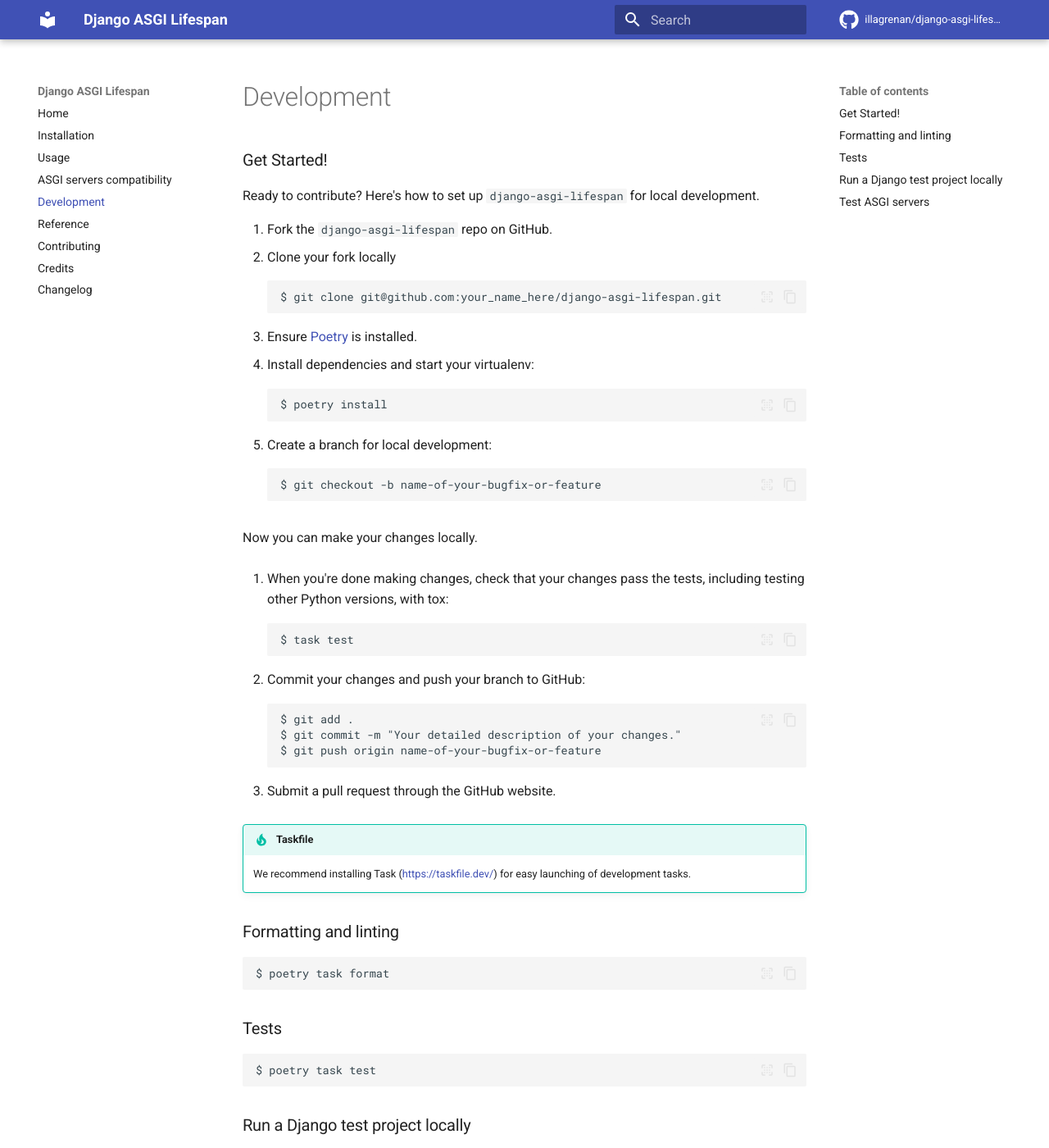
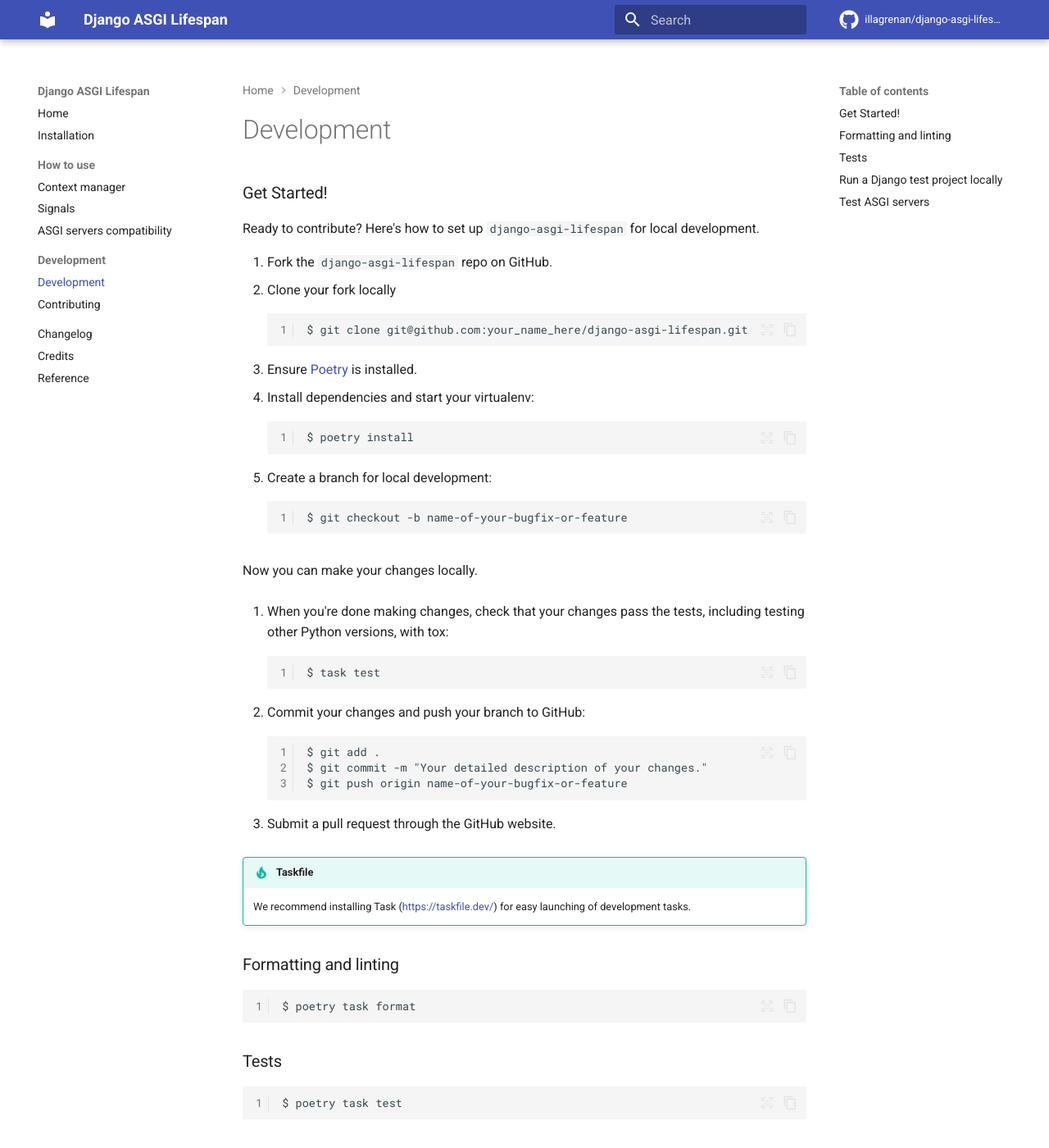
Before and after one commit to illagrenan/django-asgi-lifespan, an MkDocs documentation site: the page built from docs/development.md, in a window 1280 px wide and 1400 px high. Shown: the whole window at 82% size. Built offline with MkDocs 1.6.1 and Material for MkDocs 9.7.7, drawn with Linux system fonts in a browser that asks for light colours; comment, search, counter and statistics services are not loaded.

Commit message:
Expand doc

```diff
--- a/mkdocs.yml
+++ b/mkdocs.yml
@@ -10,15 +10,18 @@
   - README.md
   - django_asgi_lifespan
 nav:
-  - Home: index.md
-  - Installation: installation.md
-  - Usage: usage.md
-  - ASGI servers compatibility: asgi.md
-  - Development: development.md
+  - index.md
+  - installation.md
+  - How to use:
+      - how_to_use/context_manager.md
+      - how_to_use/signals.md
+      - ASGI servers compatibility: asgi.md
+  - Development:
+      - development.md
+      - Contributing: contributing.md
+  - Changelog: changelog.md
+  - Credits: credits.md
   - Reference: reference.md
-  - Contributing: contributing.md
-  - Credits: credits.md
-  - Changelog: changelog.md
 theme:
   name: material
   language: en
@@ -29,9 +32,12 @@
   icon:
     repo: fontawesome/brands/github
   features:
+    - navigation.sections
+    - navigation.expand
     - navigation.indexes
     - navigation.instant
-    - navigation.tabs.sticky
+    - navigation.instant.prefetch
+    - navigation.path
     - content.code.copy
     - content.code.select
 markdown_extensions:
@@ -47,6 +53,7 @@
       anchor_linenums: true
       line_spans: __span
       pygments_lang_class: true
+      linenums: true
   - pymdownx.inlinehilite
   - pymdownx.snippets
   - pymdownx.superfences
```
